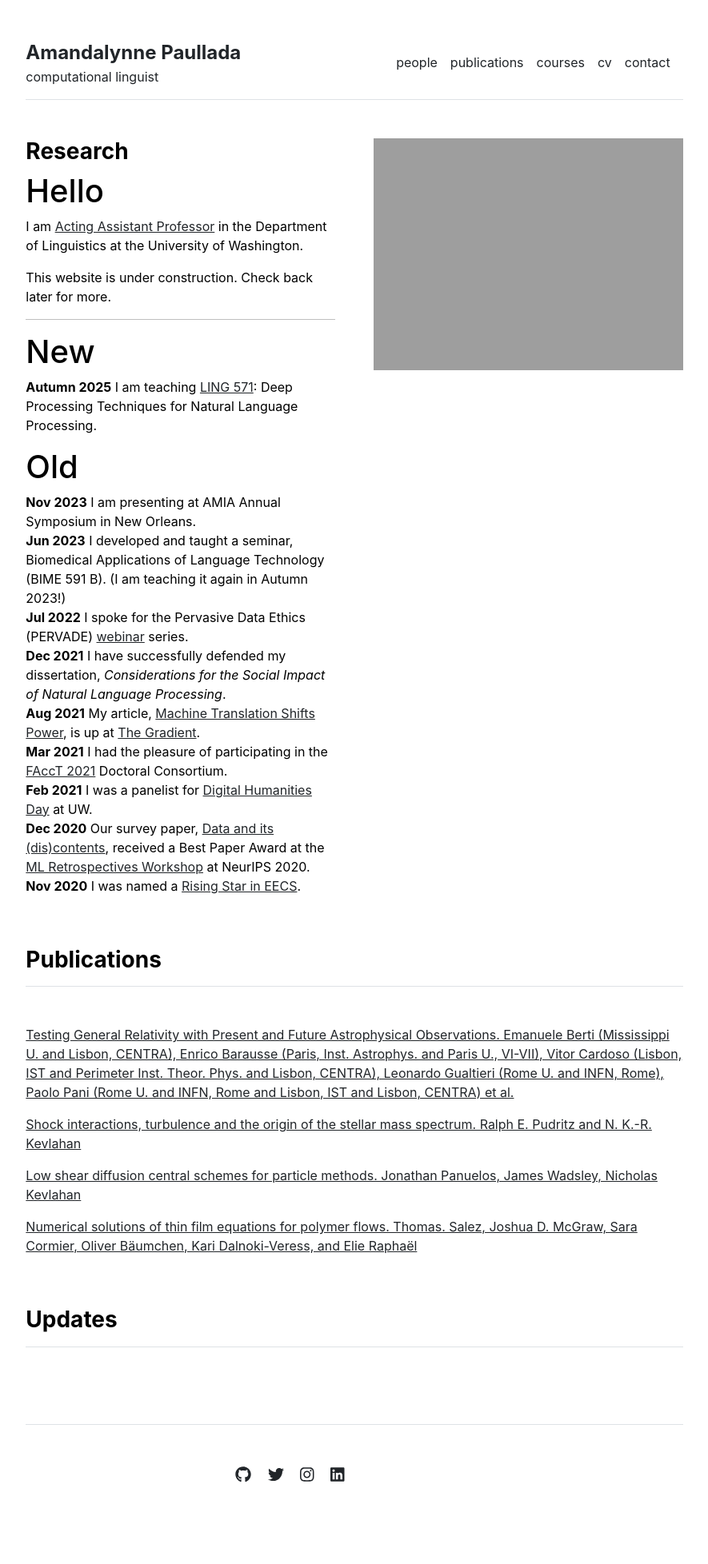
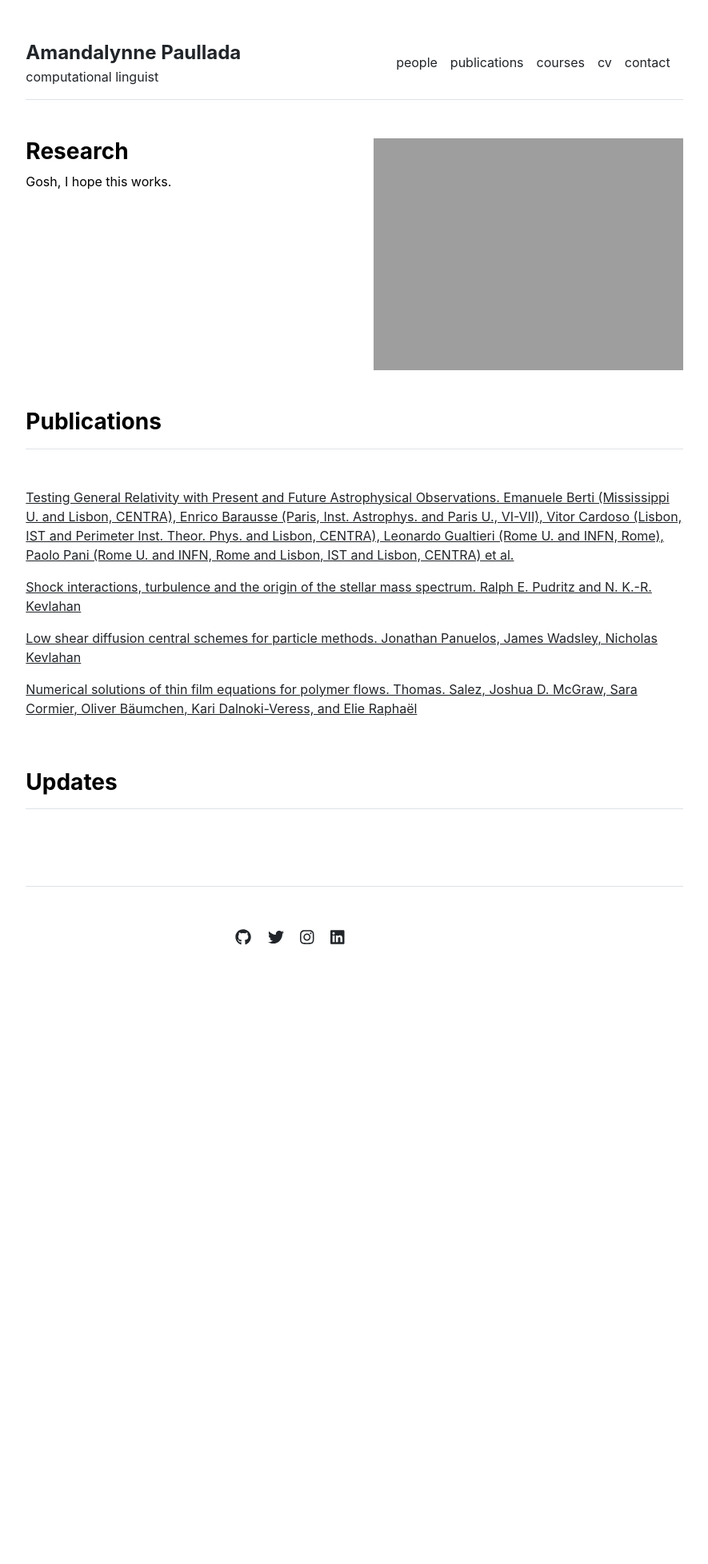
Before and after one commit to amandalynne/amandalynne.github.io, a Jekyll site: the page built from index.md, in a window 1280 px wide. Shown: the whole page at 80% size, without its empty margins (197-1082 px from the left). Built offline with Jekyll 4.4.1, drawn with Linux system fonts in a browser that asks for light colours; our own code applies the rules of GitHub Pages for plain Markdown files; after the commit the page ends 1283 px from its top, so only the background shows below that.

Commit message:
Update index.md

```diff
--- a/index.md
+++ b/index.md
@@ -1,22 +1,6 @@
+---
+layout: home
+title: "Hello"
+---
 
-# Hello
-
-I am [Acting Assistant Professor](https://linguistics.washington.edu/people/amandalynne-paullada) in the Department of Linguistics at the University of Washington.
-
-This website is under construction. Check back later for more.
-
-----
-
-# New
-**Autumn 2025** I am teaching [LING 571](https://linguistics.washington.edu/courses/2025/winter/ling/571/a): Deep Processing Techniques for Natural Language Processing.
-
-# Old
-**Nov 2023**    I am presenting at AMIA Annual Symposium in New Orleans.
-**Jun 2023**    I developed and taught a seminar, Biomedical Applications of Language Technology (BIME 591 B). (I am teaching it again in Autumn 2023!)
-**Jul 2022**    I spoke for the Pervasive Data Ethics (PERVADE) [webinar](https://pervade.umd.edu/webinar-series/) series.
-**Dec 2021**    I have successfully defended my dissertation, *Considerations for the Social Impact of Natural Language Processing*.
-**Aug 2021**    My article, [Machine Translation Shifts Power](https://thegradient.pub/machine-translation-shifts-power/), is up at [The Gradient](https://thegradient.pub/about/).
-**Mar 2021**    I had the pleasure of participating in the [FAccT 2021](https://facctconference.org/2021/) Doctoral Consortium.
-**Feb 2021**    I was a panelist for [Digital Humanities Day](https://sites.uw.edu/digitalhumanities/) at UW.
-**Dec 2020**    Our survey paper, [Data and its (dis)contents](https://arxiv.org/abs/2012.05345), received a Best Paper Award at the [ML Retrospectives Workshop](https://ml-retrospectives.github.io/neurips2020/) at NeurIPS 2020.
-**Nov 2020**    I was named a [Rising Star in EECS](https://eecs.berkeley.edu/rising-stars-2020).
+Gosh, I hope this works.
```
